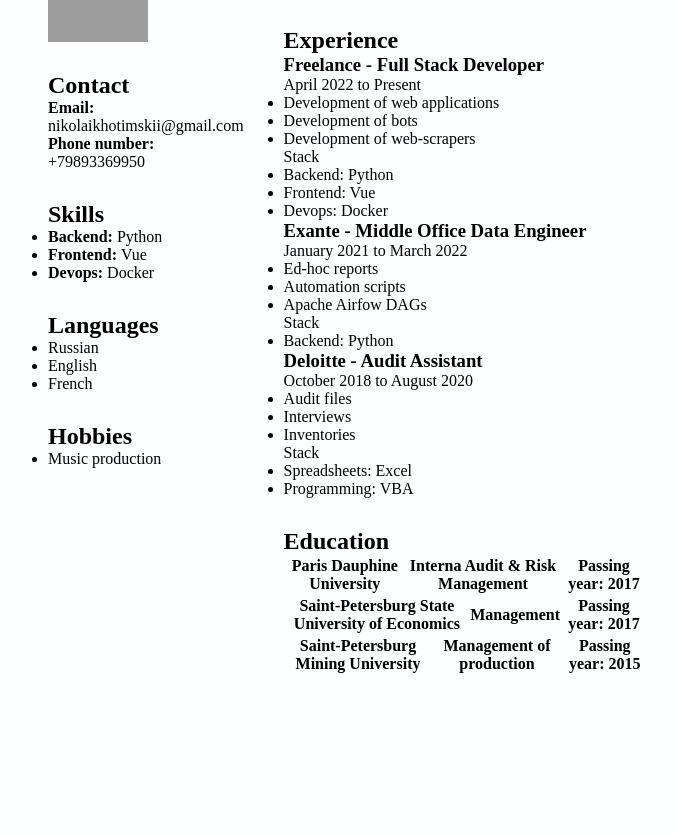
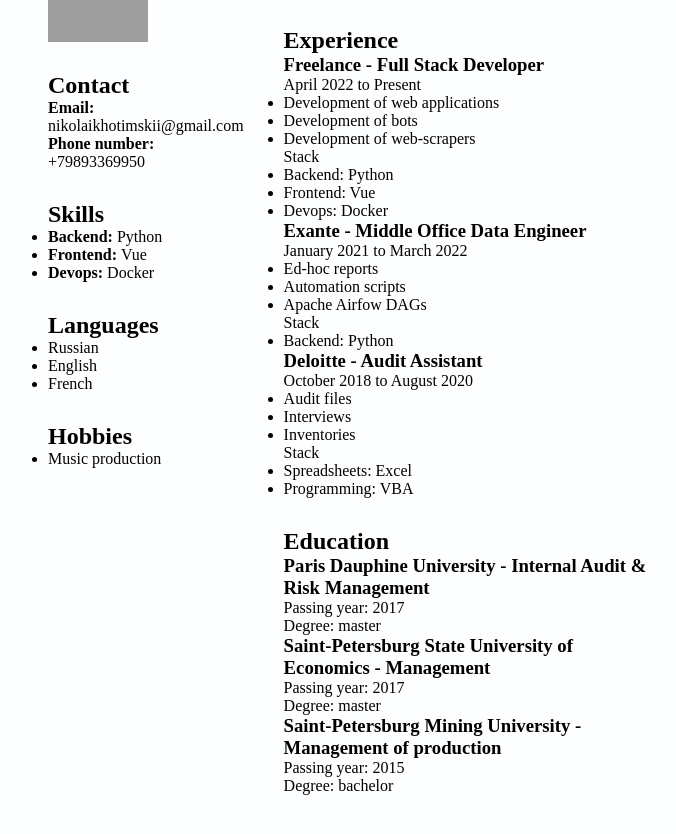
Before and after one commit to nkhotimskii/nkhotimskii.github.io, a plain HTML site: page index.html in a window 1280 px wide. Shown: the part 78-912 px from the top of the page, without its empty margins (292-968 px from the left). Before the commit the page ends 803 px from the top, so only its background shows below. Drawn offline with Linux system fonts and the light colour scheme; grey boxes are pictures that could not be loaded.

Commit message:
Education section updated

```diff
--- a/index.html
+++ b/index.html
@@ -137,27 +137,15 @@
 			</div>
 			<div class="Education">
 				<h2>Education</h2>
-				<table>
-					<tr>
-						<th>Paris Dauphine University</th>
-						<th>Interna Audit & Risk Management</th>
-						<th>Passing year: 2017</th>
-					</tr>
-				</table>
-				<table>
-					<tr>
-						<th>Saint-Petersburg State University of Economics</th>
-						<th>Management</th>
-						<th>Passing year: 2017</th>
-					</tr>
-				</table>
-				<table>
-					<tr>
-						<th>Saint-Petersburg Mining University</th>
-						<th>Management of production</th>
-						<th>Passing year: 2015</th>
-					</tr>
-				</table>
+				<h3>Paris Dauphine University - Internal Audit & Risk Management</h3>
+				<p>Passing year: 2017</p>
+				<p>Degree: master</p>
+				<h3>Saint-Petersburg State University of Economics - Management</h3>
+				<p>Passing year: 2017</p>
+				<p>Degree: master</p>
+				<h3>Saint-Petersburg Mining University - Management of production</h3>
+				<p>Passing year: 2015</p>
+				<p>Degree: bachelor</p>
 			</div>
 		</div>
 	</div>
```
